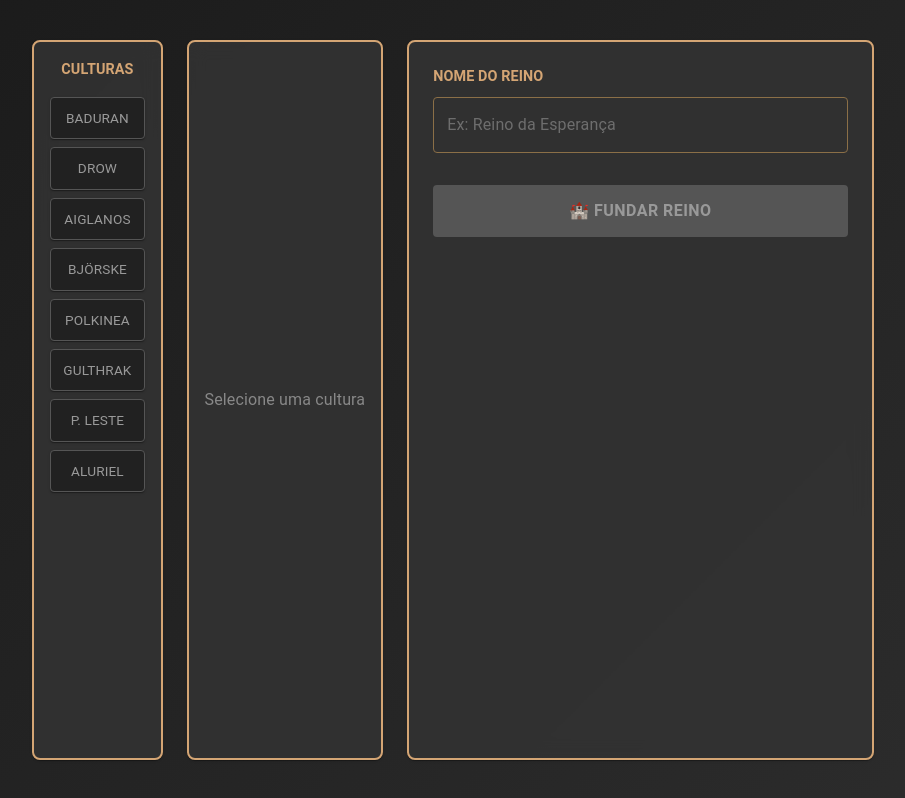
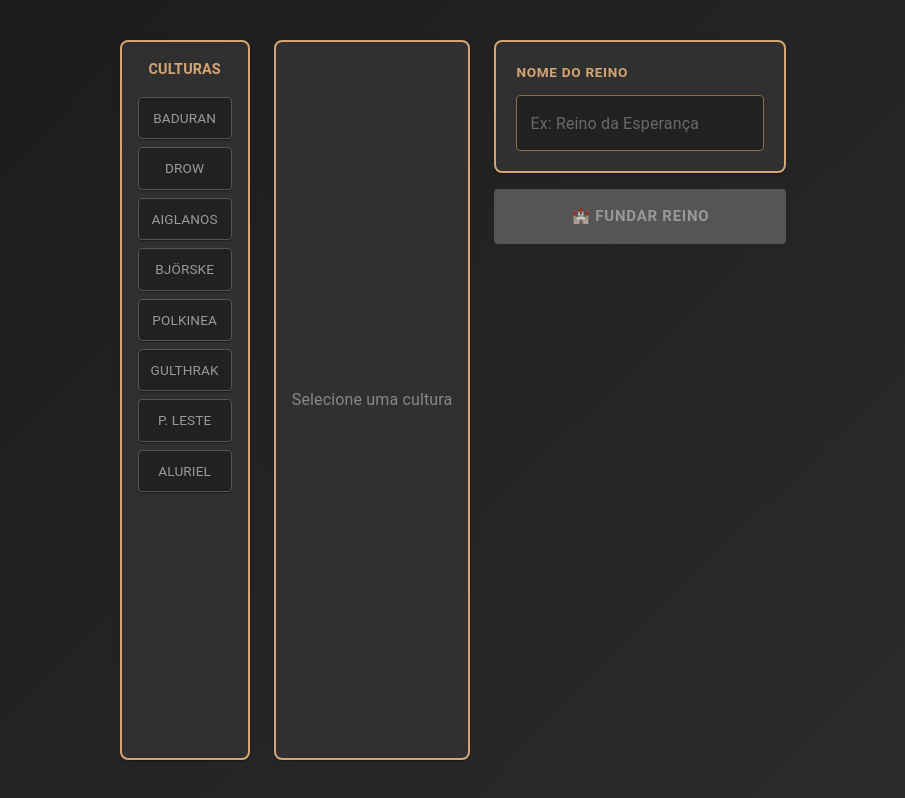
Before and after one commit to AndreaBreschiliare/EPICUOREINOS, a React (Vite) app in the folder frontend/: page /kingdom-creation in a window 1280 px wide. Shown: the whole page, without its empty margins (187-1092 px from the left). Built offline with nearby package versions, Linux system fonts and the light colour scheme; sample sign-in values are in the browser's storage.

Commit message:
refactor: reorganizar layout - NOME DO REINO em cima, descrição em caixa separada, botão embaixo

```diff
--- a/frontend/src/pages/KingdomCreationPage.jsx
+++ b/frontend/src/pages/KingdomCreationPage.jsx
@@ -218,50 +218,22 @@ export default function KingdomCreationPage() {
           </Paper>
         </Grid>
 
-        {/* DIREITA - Informações + Formulário */}
+        {/* DIREITA - Nome + Descrição + Formulário */}
         <Grid item xs={12} sm={3} md={4.5}>
+          <Box sx={{ display: 'flex', flexDirection: 'column', gap: 2, height: '100%' }}>
+            {/* NOME DO REINO - Topo */}
             <Paper
+              id="kingdom-form"
+              component="form"
+              onSubmit={handleSubmit}
               sx={{
-              padding: 3,
+                padding: 2.5,
                 background: 'rgba(50, 50, 50, 0.9)',
                 border: '2px solid #D4A574',
                 borderRadius: 2,
-              height: '100%',
-              overflowY: 'auto',
                 backdropFilter: 'blur(10px)',
               }}
             >
-            {selectedCultureInfo && (
-              <>
-                <Typography
-                  variant="h5"
-                  sx={{
-                    color: '#D4A574',
-                    fontWeight: 'bold',
-                    marginBottom: 1,
-                    textTransform: 'uppercase',
-                    fontSize: '1.3rem',
-                  }}
-                >
-                  {selectedCultureInfo.name}
-                </Typography>
-
-                <Typography
-                  sx={{
-                    color: '#aaa',
-                    marginBottom: 3,
-                    fontSize: '0.95rem',
-                    lineHeight: 1.6,
-                  }}
-                >
-                  {selectedCultureInfo.description}
-                </Typography>
-
-                <Box sx={{ borderTop: '1px solid #555', paddingTop: 2, marginBottom: 2 }} />
-              </>
-            )}
-
-            <Box component="form" onSubmit={handleSubmit}>
               {error && (
                 <Alert severity="error" sx={{ marginBottom: 2 }}>
                   {error}
@@ -272,12 +244,14 @@ export default function KingdomCreationPage() {
                 variant="subtitle2"
                 sx={{
                   color: '#D4A574',
-                  marginBottom: 1,
+                  marginBottom: 1.5,
                   fontWeight: 'bold',
-                  fontSize: '0.9rem',
+                  fontSize: '0.85rem',
+                  textTransform: 'uppercase',
+                  letterSpacing: '0.05em',
                 }}
               >
-                NOME DO REINO
+                Nome do Reino
               </Typography>
 
               <TextField
@@ -287,9 +261,10 @@ export default function KingdomCreationPage() {
                 disabled={loading}
                 placeholder="Ex: Reino da Esperança"
                 sx={{
-                  marginBottom: 2,
+                  marginBottom: 0,
                   '& .MuiOutlinedInput-root': {
                     color: '#fff',
+                    backgroundColor: 'rgba(0,0,0,0.3)',
                     '& fieldset': {
                       borderColor: '#8B6F47',
                     },
@@ -304,35 +279,72 @@ export default function KingdomCreationPage() {
                     color: '#888',
                     opacity: 0.7,
                   },
-                  '& .MuiInputLabel-root': {
-                    color: '#8B6F47',
-                    '&.Mui-focused': {
-                      color: '#D4A574',
-                    },
-                  },
                 }}
                 inputProps={{
                   maxLength: 50,
                 }}
               />
+            </Paper>
 
+            {/* DESCRIÇÃO DA CULTURA - Caixa Separada */}
+            {selectedCultureInfo && (
+              <Paper
+                sx={{
+                  padding: 2.5,
+                  background: 'rgba(50, 50, 50, 0.9)',
+                  border: '2px solid #D4A574',
+                  borderRadius: 2,
+                  flex: 1,
+                  overflowY: 'auto',
+                  backdropFilter: 'blur(10px)',
+                }}
+              >
+                <Typography
+                  sx={{
+                    color: '#D4A574',
+                    fontWeight: 'bold',
+                    marginBottom: 1.5,
+                    fontSize: '1rem',
+                    textTransform: 'uppercase',
+                    letterSpacing: '0.05em',
+                  }}
+                >
+                  {selectedCultureInfo.name}
+                </Typography>
+
+                <Typography
+                  sx={{
+                    color: '#ccc',
+                    fontSize: '0.9rem',
+                    lineHeight: 1.7,
+                  }}
+                >
+                  {selectedCultureInfo.description}
+                </Typography>
+              </Paper>
+            )}
+
+            {/* BOTÃO FUNDAR REINO - Rodapé */}
             <Button
               fullWidth
               type="submit"
+              form="kingdom-form"
               variant="contained"
               disabled={loading || !selectedCulture}
               sx={{
-                  padding: '12px',
+                padding: '14px',
                 background: 'linear-gradient(135deg, #D4A574 0%, #8B6F47 100%)',
                 color: '#000',
                 fontWeight: 'bold',
-                  fontSize: '16px',
-                  marginTop: 2,
+                fontSize: '15px',
+                textTransform: 'uppercase',
+                letterSpacing: '0.05em',
                 '&:hover':
                   !loading && selectedCulture
                     ? {
                         background:
                           'linear-gradient(135deg, #E8C78A 0%, #9B7F57 100%)',
+                        boxShadow: '0 6px 12px rgba(212, 165, 116, 0.3)',
                       }
                     : {},
                 '&:disabled': {
@@ -343,15 +355,14 @@ export default function KingdomCreationPage() {
             >
               {loading ? (
                 <>
-                    <CircularProgress size={20} sx={{ marginRight: 1 }} />
+                  <CircularProgress size={18} sx={{ marginRight: 1 }} />
                   Fundando...
                 </>
               ) : (
-                  '🏰 FUNDAR REINO'
+                '🏰 Fundar Reino'
               )}
             </Button>
           </Box>
-          </Paper>
         </Grid>
       </Grid>
     </Box>
```
Lines whose indentation alone changed are shown as unchanged.
